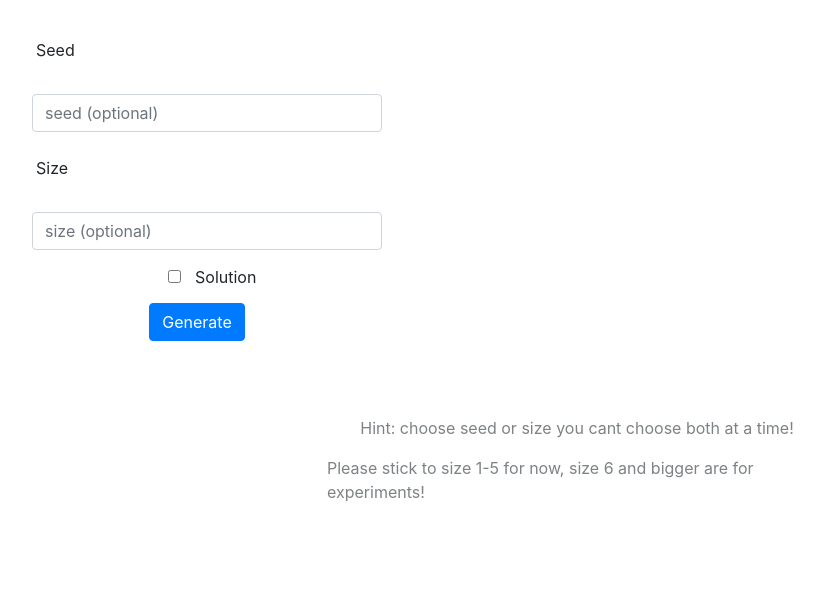
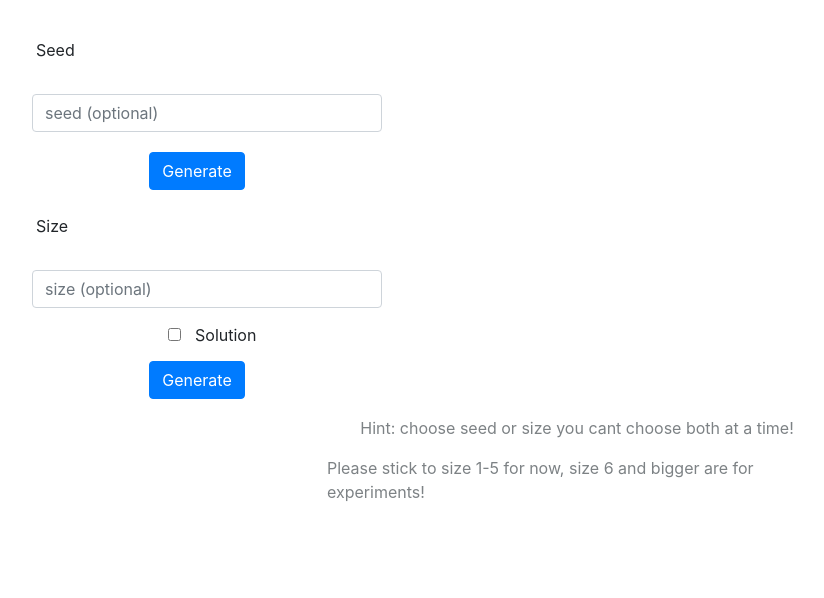
Before and after one commit to ShresthaRajat/monk, a Flask app: template src/templates/index.html in a window 1280 px wide. Shown: the part 88-686 px from the top of the page, without its empty margins (63-887 px from the left). Run offline with Flask 2, Linux system fonts and the light colour scheme; the template is opened without the code that fills it, so the values that code supplies are empty; parts of the project's set-up code (start-up, migrations or seed data) failed here and were passed over; some libraries are stand-ins or nearby versions; some web fonts are replaced.

Commit message:
Fix button

```diff
--- a/src/templates/index.html
+++ b/src/templates/index.html
@@ -64,6 +64,7 @@
                     <!-- <input type="text" /> -->
                   </div>
                 </div>
+                <button class="btn btn-primary" type="submit">Generate</button>
                 <!-- <div class="row">
                   <div class="col"><label>Label</label><input type="text" /></div>
                 </div> -->
```
